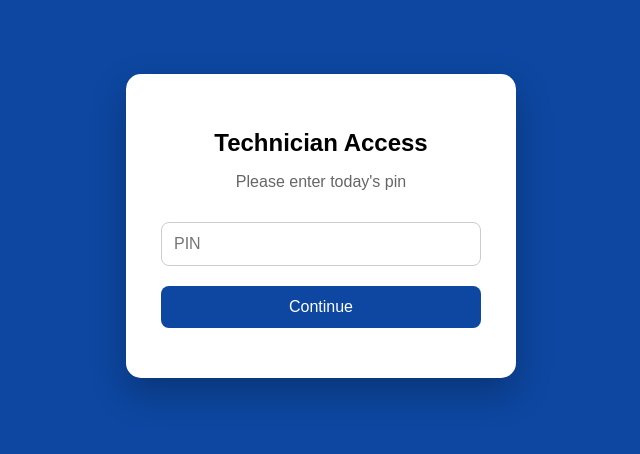
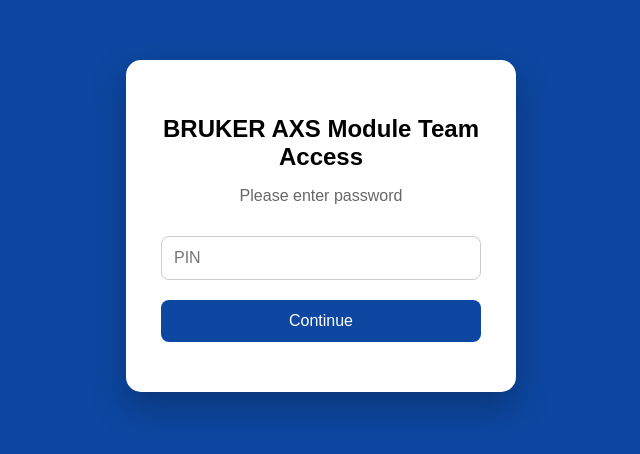
Before and after one commit to ikhwanhalim92/DTTS-IPQ-Gateway, a plain HTML site: page index.html in a window 1280 px wide. Shown: the part 174-628 px from the top of the page, without its empty margins (319-959 px from the left). Drawn offline with Linux system fonts and the light colour scheme.

Commit message:
Update index.html

```diff
--- a/index.html
+++ b/index.html
@@ -3,7 +3,7 @@
 <head>
 <meta charset="UTF-8">
 <meta name="viewport" content="width=device-width, initial-scale=1.0">
-<title>Technician Access</title>
+<title>BRUKER AXS Module Team Access</title>
 
 <style>
 body{
@@ -71,9 +71,9 @@ button:hover{
 
 <div class="card">
 
-<h2>Technician Access</h2>
+<h2>BRUKER AXS Module Team Access</h2>
 
-<p>Please enter today's pin</p>
+<p>Please enter password</p>
 
 <input
 type="password"
```
